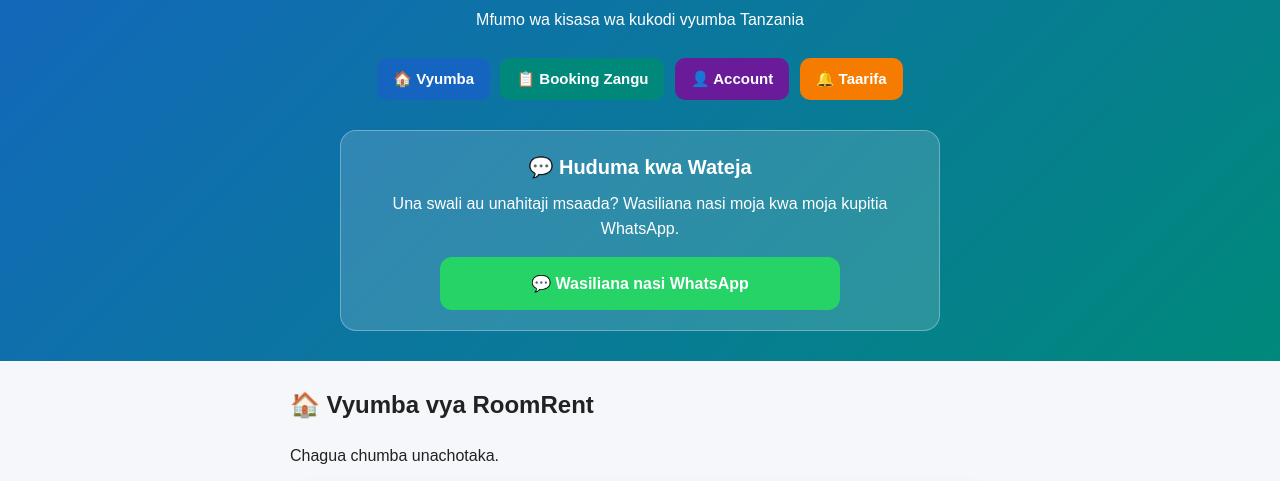
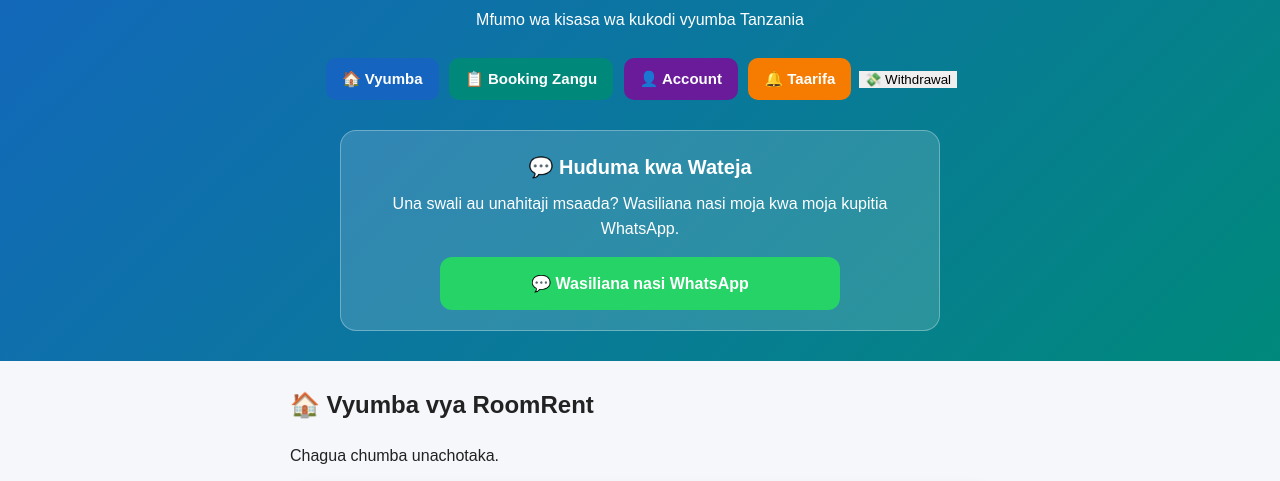
Before and after one commit to harounhamad62-droid/RoomRent, a plain HTML site: page index.html in a window 1280 px wide. Shown: the part 153-634 px from the top of the page. Drawn offline with Linux system fonts and the light colour scheme.

Commit message:
Update index.html

```diff
--- a/index.html
+++ b/index.html
@@ -77,7 +77,11 @@
                 🔔 Taarifa
 
             </button>
-
+<button
+    id="withdrawalBtn"
+>
+    💸 Withdrawal
+</button>
         </div>
 
 
@@ -276,7 +280,7 @@
          JAVASCRIPT
     ============================== -->
 
-    <script src="script.js"></script>
+    <script type="module" src="script.js"></script>
 
 
 </body>
```
